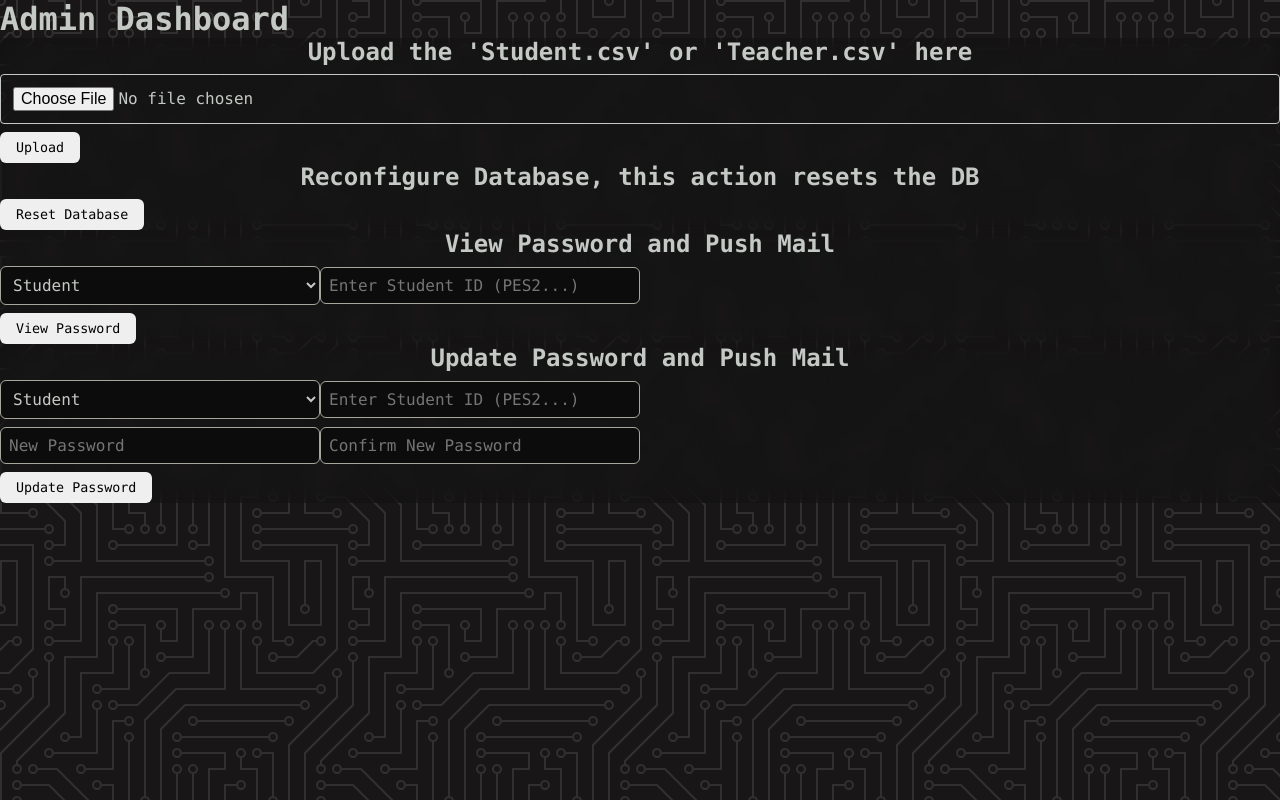
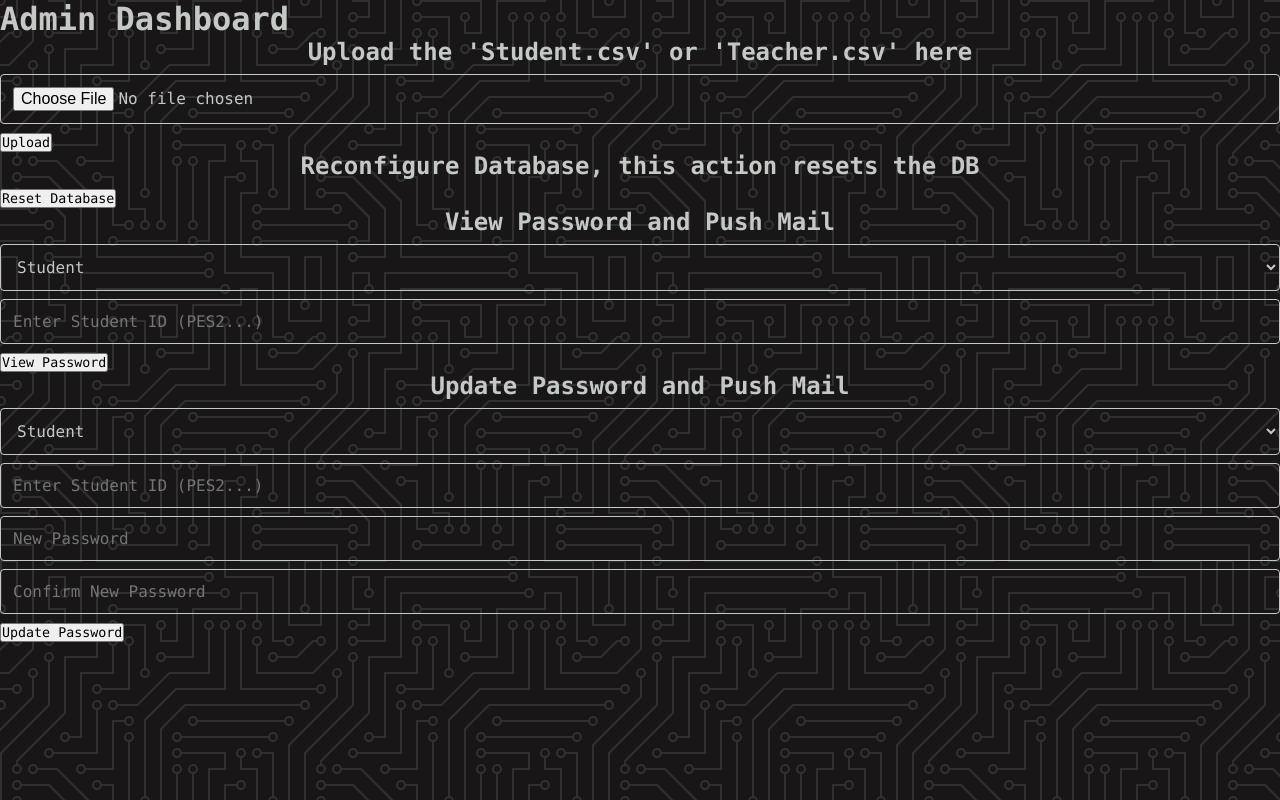
Before and after one commit to grouPESU/Project-Team-Maker, a React (Vite) app: page /admin in a window 1280 px wide. Built offline with nearby package versions, Linux system fonts and the light colour scheme; sample sign-in values are in the browser's storage.

Commit message:
Minor changes to styling and classNames

```diff
--- a/src/admin.jsx
+++ b/src/admin.jsx
@@ -1,6 +1,6 @@
 import React, { useState } from 'react';
 import axios from 'axios';
-import './admin.module.css'
+import "./admin.module.css"
 
 const App = () => {
   const [file, setFile] = useState(null);
@@ -94,23 +94,23 @@ const App = () => {
   };
 
   return (
-    <div className="p-6 max-w-4xl mx-auto">
-      <h1 className="text-2xl font-bold mb-6">Admin Dashboard</h1>
+    <div className="c1">
+      <h1 className="c2">Admin Dashboard</h1>
 
       {/* File Upload Section */}
-      <div className="mb-8 p-4 border rounded">
-        <h2 className="text-xl font-semibold mb-4">Upload the 'Student.csv' or 'Teacher.csv' here</h2>
+      <div className="c3">
+        <h2 className="c4">Upload the 'Student.csv' or 'Teacher.csv' here</h2>
         <form onSubmit={handleUpload} className="mb-4">
           <input type="file" accept=".csv" onChange={handleFileChange} className="mb-2" />
-          <button type="submit" className="bg-blue-500 text-white px-4 py-2 rounded mr-2">Upload</button>
+          <button type="submit" className="c5">Upload</button>
         </form>
-        <h2 className="text-xl font-semibold mb-4">Reconfigure Database, this action resets the DB</h2>
-        <button onClick={handleReset} className="bg-red-500 text-white px-4 py-2 rounded">Reset Database</button>
+        <h2 className="c4">Reconfigure Database, this action resets the DB</h2>
+        <button onClick={handleReset} className="c6">Reset Database</button>
       </div>
 
       {/* View Password Section */}
-      <div className="mb-8 p-4 border rounded">
-        <h2 className="text-xl font-semibold mb-4">View Password and Push Mail</h2>
+      <div className="c3">
+        <h2 className="c4">View Password and Push Mail</h2>
         <div className="space-y-4">
           <div>
             <select
@@ -120,7 +120,7 @@ const App = () => {
                 setPassword('');
                 setMessage('');
               }}
-              className="border p-2 rounded mr-2"
+              className="c7"
             >
               <option value="Student">Student</option>
               <option value="Teacher">Teacher</option>
@@ -134,17 +134,17 @@ const App = () => {
                 setMessage('');
               }}
               placeholder={`Enter ${selectedTable} ID (PES${selectedTable === 'Teacher' ? '4' : '2'}...)`}
-              className="border p-2 rounded"
+              className="c9"
             />
           </div>
           <button
             onClick={handleViewPassword}
-            className="bg-green-500 text-white px-4 py-2 rounded"
+            className="c8"
           >
             View Password
           </button>
           {password && (
-            <div className="mt-2 p-2 bg-green-100 border border-green-300 rounded">
+            <div className="c17">
               <strong>Password:</strong> {password}
             </div>
           )}
@@ -152,8 +152,8 @@ const App = () => {
       </div>
 
       {/* Update Password Section */}
-      <div className="mb-8 p-4 border rounded">
-        <h2 className="text-xl font-semibold mb-4">Update Password and Push Mail</h2>
+      <div className="c3">
+        <h2 className="c4">Update Password and Push Mail</h2>
         <div className="space-y-4">
           <div>
             <select
@@ -162,7 +162,7 @@ const App = () => {
                 setUpdateTable(e.target.value);
                 setMessage('');
               }}
-              className="border p-2 rounded mr-2"
+              className="c7"
             >
               <option value="Student">Student</option>
               <option value="Teacher">Teacher</option>
@@ -175,7 +175,7 @@ const App = () => {
                 setMessage('');
               }}
               placeholder={`Enter ${updateTable} ID (PES${updateTable === 'Teacher' ? '4' : '2'}...)`}
-              className="border p-2 rounded"
+              className="c9"
             />
           </div>
           <input
@@ -183,19 +183,19 @@ const App = () => {
             value={newPassword}
             onChange={(e) => setNewPassword(e.target.value)}
             placeholder="New Password"
-            className="border p-2 rounded block w-full mb-2"
+            className="c10"
           />
           <input
             type="password"
             value={confirmPassword}
             onChange={(e) => setConfirmPassword(e.target.value)}
             placeholder="Confirm New Password"
-            className="border p-2 rounded block w-full"
+            className="c11"
           />
         </div>
         <button
             onClick={handleUpdatePassword}
-            className="bg-yellow-500 text-white px-4 py-2 rounded"
+            className="c12"
           >
             Update Password
           </button>
@@ -203,10 +203,10 @@ const App = () => {
 
       {/* Message Display */}
       {message && (
-        <div className={`p-4 border rounded ${
-          messageType === 'error' ? 'bg-red-100 border-red-300 text-red-700' :
-          messageType === 'success' ? 'bg-green-100 border-green-300 text-green-700' :
-          'bg-gray-100 border-gray-300'
+        <div className={`c13 ${
+          messageType === 'error' ? 'c14' :
+          messageType === 'success' ? 'c15' :
+          'c16'
         }`}>
           <p>{message}</p>
         </div>
```
Also changed, not shown: src/admin.module.css.
